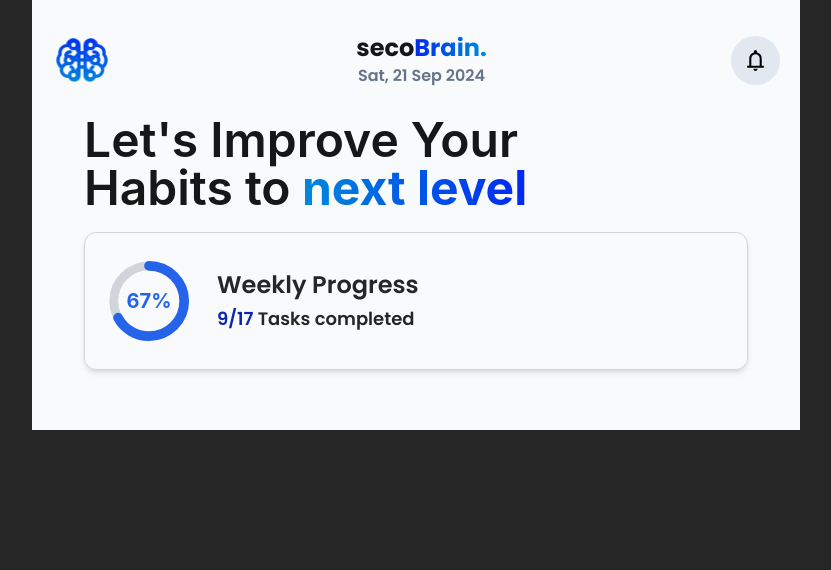
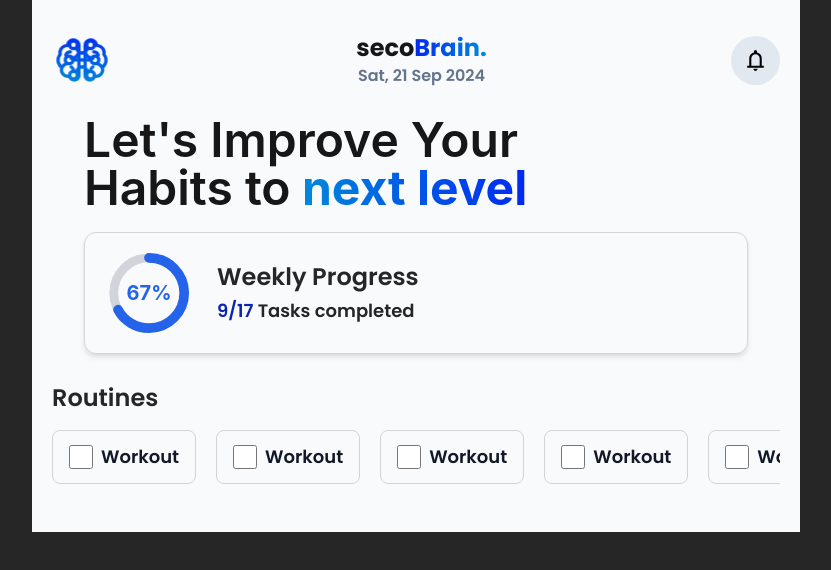
Before and after one commit to hikmahabdillah/SecoBrain_ToDoListApp-v2, a React (Vite) app: page / in a window 1280 px wide. Shown: the top 570 px of the page, without its empty margins (224-1055 px from the left). Built offline with nearby package versions, Linux system fonts and the light colour scheme.

Commit message:
add routines section

```diff
--- a/src/App.jsx
+++ b/src/App.jsx
@@ -1,6 +1,7 @@
 import Header from "./components/Header";
 import ProgressCard from "./components/ProgressCard";
 import Quotes from "./components/Quotes";
+import RoutinesSection from "./components/RoutinesSection";
 import { ThemeType } from "./context/themeContext";
 import { useContext, useEffect } from "react";
 
@@ -26,6 +27,7 @@ function App() {
           <Quotes/>
           <ProgressCard/>
         </div>
+        <RoutinesSection/>
       </div>
     </>
   );
--- a/src/components/HeadPerSection.jsx
+++ b/src/components/HeadPerSection.jsx
@@ -1,6 +1,6 @@
 const HeadPerSection = ({children}) => {
   return (
-    <h2 className="font-poppins font-semibold text-[1.35rem] sm:text-2xl">{children}</h2>
+    <h2 className="text-left text-neutral-800 font-poppins font-semibold text-[1.35rem] sm:text-2xl">{children}</h2>
   )
 }
 
--- a/src/components/ProgressCard.jsx
+++ b/src/components/ProgressCard.jsx
@@ -4,7 +4,7 @@ import ProgressCircle from "./ProgressCircle";
 const ProgressCard = () => {
   return (
     <>
-      <div className="card flex items-center gap-3 sm:gap-5 py-5 px-2 sm:px-4 rounded-xl border border-neutral-300 shadow-md">
+      <div className="card flex items-center gap-3 sm:gap-5 py-3 px-2 sm:px-4 rounded-xl border border-neutral-300 shadow-md">
         <ProgressCircle percentage={67}/>
         <div className="progress-text font-poppins text-left space-y-1 text-neutral-800 font-semibold [&>p]:text-md sm:[&>p]:text-lg">
           <HeadPerSection>Weekly Progress</HeadPerSection>
--- a/src/components/ProgressCircle.jsx
+++ b/src/components/ProgressCircle.jsx
@@ -33,7 +33,7 @@ const ProgressCircle = ({percentage}) => {
       />
     </svg>
     {/* <!-- Percentage text in the middle --> */}
-    <div className="absolute text-xl font-bold text-blue-600">67%</div>
+    <div className="absolute text-xl font-bold text-blue-600">{percentage}%</div>
   </div>
   )
 }
--- /dev/null
+++ b/src/components/RoutinesCard.jsx
@@ -0,0 +1,19 @@
+const RoutinesCard = ({ id }) => {
+  return (
+    <span className="px-4 py-3 border border-neutral-300 rounded-lg flex items-center [&>*]:cursor-pointer">
+      <input
+        id={`routines-${id}`}
+        type="checkbox"
+        className="size-6 text-blue-600 bg-gray-200 border-gray-300 rounded-md focus:ring-blue-500 focus:ring-2"
+      />
+      <label
+        htmlFor={`routines-${id}`}
+        className="ml-2 font-poppins text-lg font-semibold text-gray-900"
+      >
+        Workout
+      </label>
+    </span>
+  );
+};
+
+export default RoutinesCard;
--- /dev/null
+++ b/src/components/RoutinesSection.jsx
@@ -0,0 +1,22 @@
+import HeadPerSection from "./HeadPerSection";
+import RoutinesCard from "./RoutinesCard";
+
+const RoutinesSection = () => {
+  const routines = [];
+
+  for (let i = 1; i <= 5; i++) {
+    routines.push(<RoutinesCard key={i} id={i}/>);
+  }
+  return (
+    <>
+      <HeadPerSection>Routines</HeadPerSection>
+      <div className="my-4 flex-contain w-full overflow-auto">
+        <div className="flex gap-5 items-center justify-between">
+          {routines}
+        </div>
+      </div>
+    </>
+  )
+}
+
+export default RoutinesSection;
--- a/src/index.css
+++ b/src/index.css
@@ -33,7 +33,7 @@ h1 {
   line-height: 1.1;
 }
 
-button {
+/* button {
   border-radius: 8px;
   border: 1px solid transparent;
   padding: 0.6em 1.2em;
@@ -50,7 +50,7 @@ button:hover {
 button:focus,
 button:focus-visible {
   outline: 4px auto -webkit-focus-ring-color;
-}
+} */
 
 @media (prefers-color-scheme: light) {
   :root {
```
